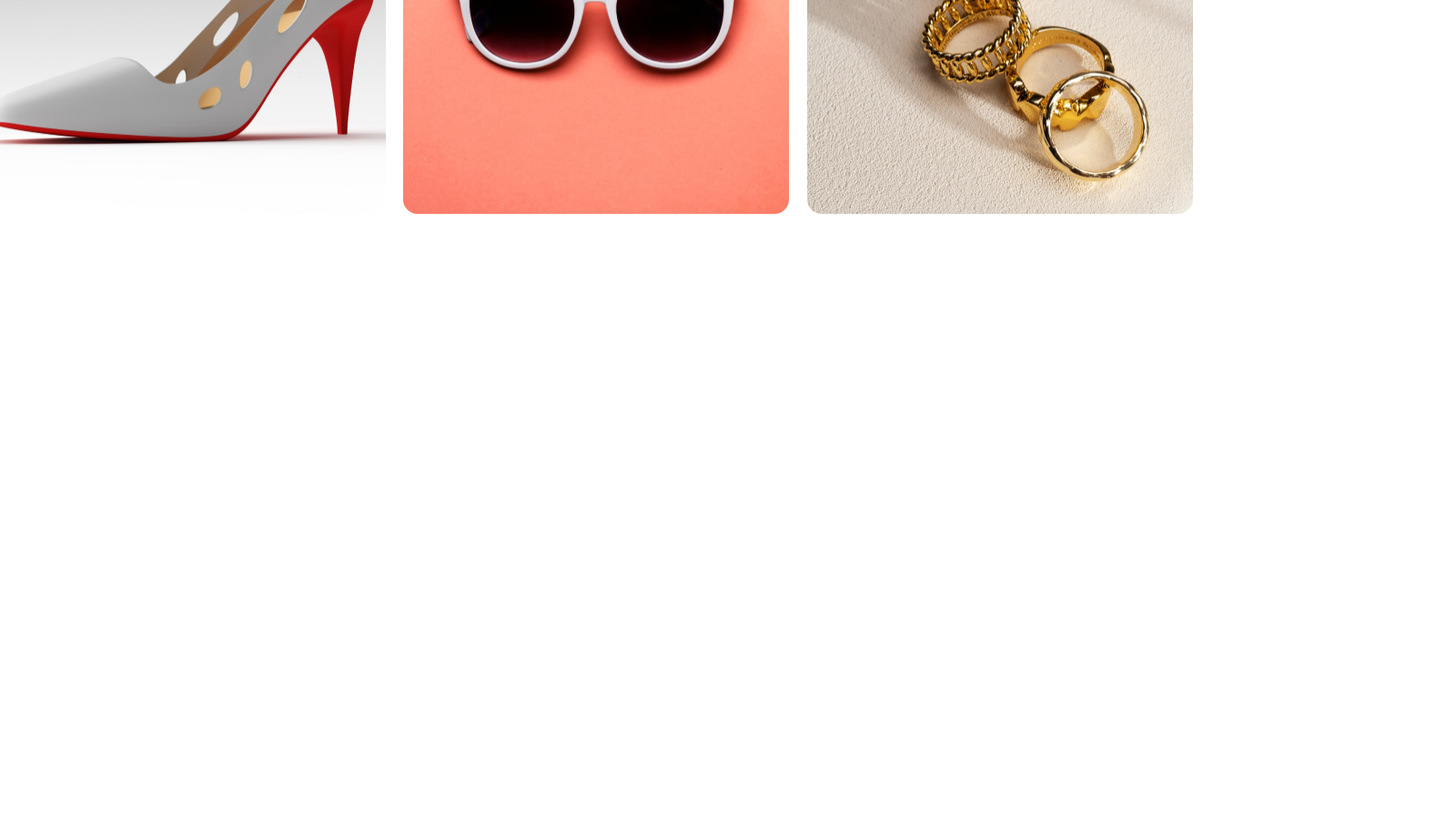
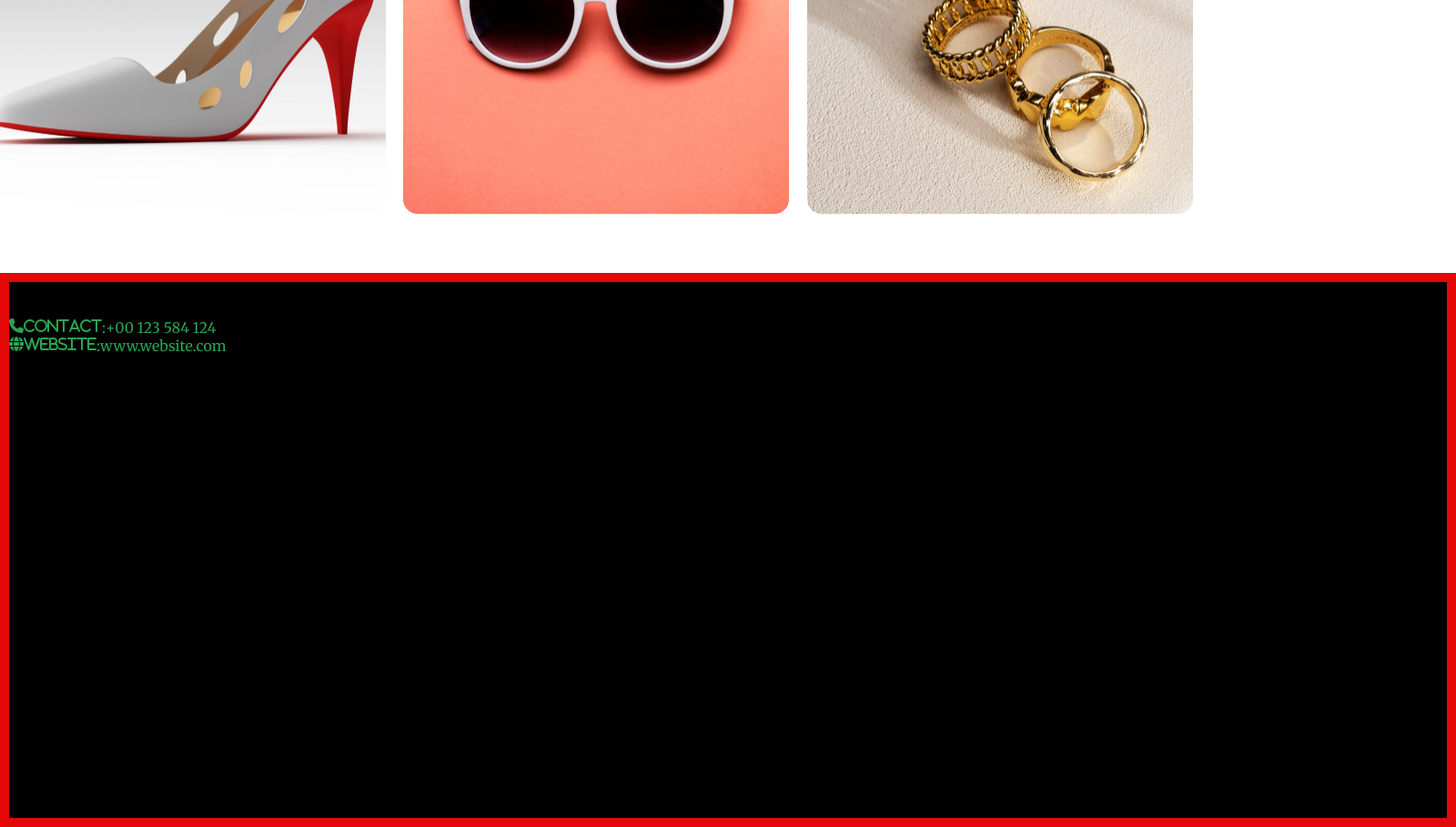
Before and after one commit to person-888/new-year-assingment, a plain HTML site: page index.html in a window 1280 px wide. Shown: the part 3017-3926 px from the top of the page at 91% size, 1600 px wide, since content can reach past the window. Before the commit the page ends 3317 px from the top, so only its background shows below. Drawn offline with Linux system fonts and the light colour scheme.

Commit message:
foot added

```diff
--- a/index.html
+++ b/index.html
@@ -4,7 +4,10 @@
     <meta charset="UTF-8">
     <meta name="viewport" content="width=device-width, initial-scale=1.0">
     <title>assingment 1</title>
-    <link rel="stylesheet" href="./style.css" />
+    <link rel="stylesheet" href="style.css">
+    <link rel="stylesheet" href="https://cdnjs.cloudflare.com/ajax/libs/font-awesome/6.5.2/css/all.min.css">
+
+
 </head>
 <body>
     <header class="banner-container">
@@ -78,7 +81,33 @@
 </div>
 </section>
     </main>
-    <footer></footer>
+    <!--footer container-->
+    <footer class="footer-container">
+<div class ="footer-first-section">
+    <div class="foot-para">
+       <p>44, Big Building Roosevelt Street
+        Beach Gardens Florida 33410<br> 44, Big Building Roosevelt Street
+Beach Gardens Florida 33410</p>
+
+   </div>
+
+    <div>
+        <span class="contact">
+            <i class="fa-solid fa-phone">contact</i>
+               <p>:+00 123 584 124</p>
+
+        </span>
+        <span class="contact"><i class="fa-solid fa-globe">website</i>
+
+            <p>:www.website.com</p></span>
+    </div>
+
+   </div>
+
+<div>
+
+</div>
+    </footer>
 
 </body>
 </html>
--- a/style.css
+++ b/style.css
@@ -204,3 +204,33 @@ height: 450px;
     width:100%;
 height: 100%;
 }
+/*footer container style*/
+.footer-container {
+    width: 1600px;
+    height: 609px;
+    background-color: black;
+    border: 10px  solid rgb(228, 8, 8);
+    margin: 0 auto;
+    display: flex;
+
+
+
+
+}
+.footer-frist-section {
+    color: rgb(255, 255, 255);
+font-family: Inter;
+font-size: 24px;
+font-weight: 500;
+display: flex;
+
+margin-top: 50px;
+margin-bottom: 50px;
+justify-content: space-around;
+}
+
+.contact{
+    color: rgb(42, 165, 83);
+    display: flex;
+
+}
```
